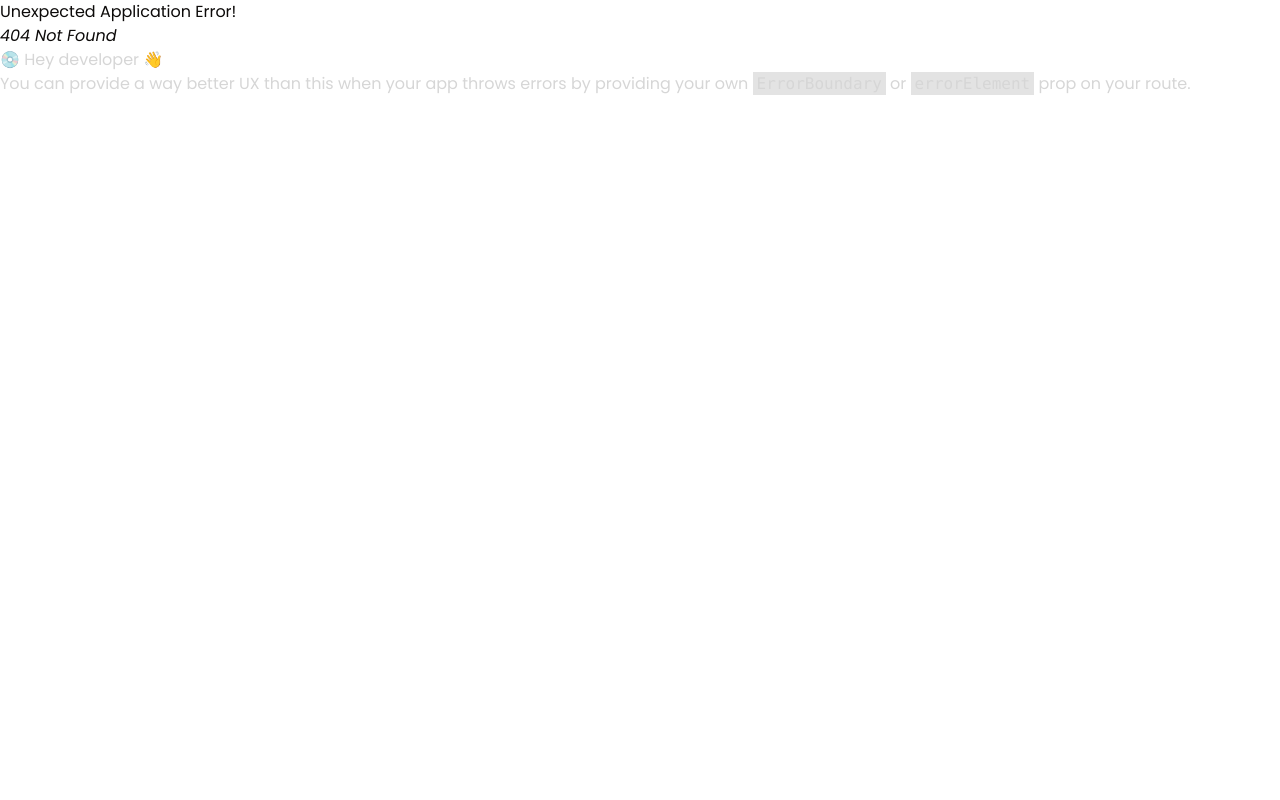
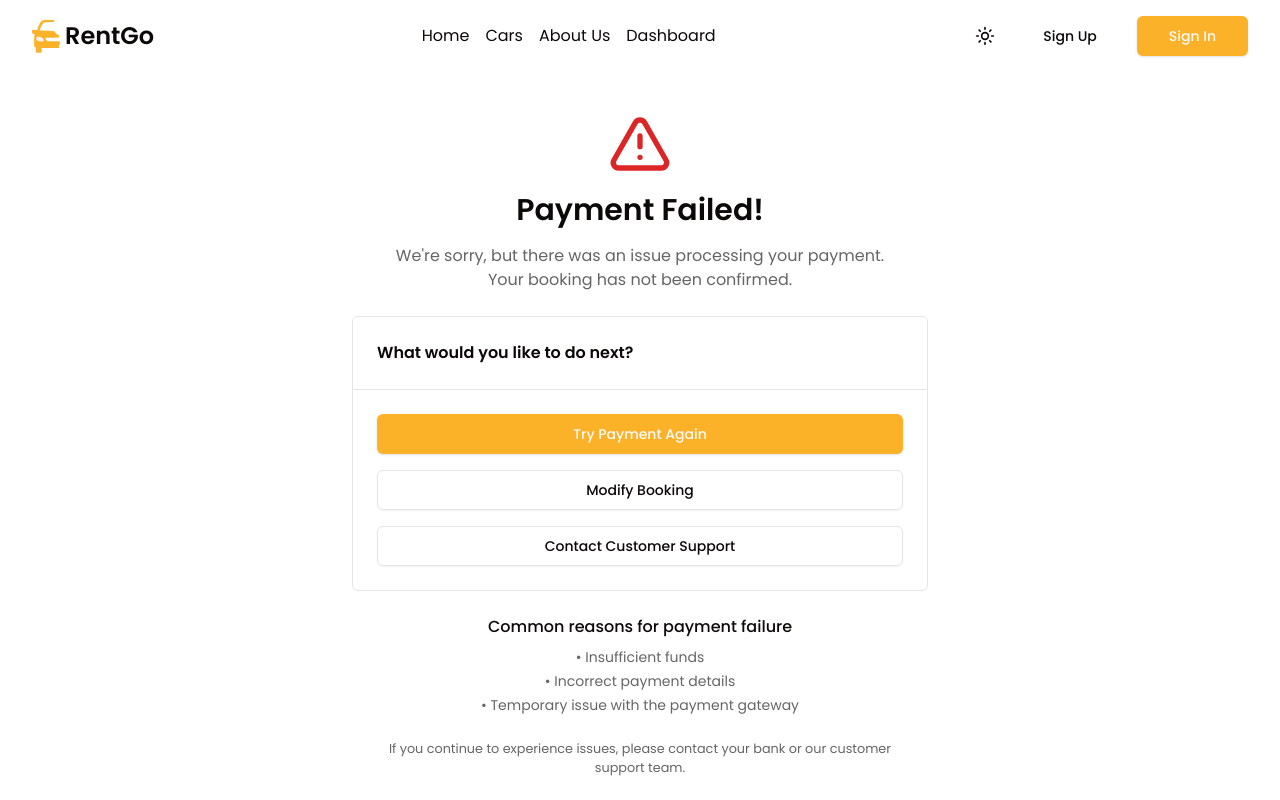
Before and after one commit to noyonalways/rentgo-web, a React (Vite) app: page /booking/payment/failed in a window 1280 px wide. Before the commit this address had no page. Shown: the top 800 px of the page. Built offline with nearby package versions, Linux system fonts and the light colour scheme.

Commit message:
feat: payment failed page added

```diff
--- a/src/pages/payment/failed/index.tsx
+++ b/src/pages/payment/failed/index.tsx
@@ -1,7 +1,67 @@
+import { Button } from "@/components/ui/button";
+import { TriangleAlert } from "lucide-react";
+import { Link } from "react-router-dom";
+
 interface IProps {}
 
 const Failed: React.FC<IProps> = () => {
-  return <div>This is Failed</div>;
+  return (
+    <section className="pt-10 pb-20">
+      <div className="container">
+        <div className="space-y-6">
+          <div className="space-y-4 text-center">
+            <TriangleAlert size={64} className="text-[#dc2626] inline-block" />
+            <h1 className="text-3xl font-semibold mt-4">Payment Failed!</h1>
+            <p className="text-[#656565] dark:text-gray-400 w-full lg:max-w-lg mx-auto">
+              We're sorry, but there was an issue processing your payment. Your
+              booking has not been confirmed.
+            </p>
+          </div>
+          <div className="w-full lg:max-w-xl mx-auto rounded-md border">
+            <h3 className="font-semibold border-b p-6">
+              What would you like to do next?
+            </h3>
+            <div className="p-6 space-y-4 flex-col flex">
+              <Link to={"/"}>
+                <Button className="w-full" size={"lg"}>
+                  Try Payment Again
+                </Button>
+              </Link>
+              <Link to={"/"}>
+                <Button className="w-full" size={"lg"} variant={"outline"}>
+                  Modify Booking
+                </Button>
+              </Link>
+              <Link to={"/"}>
+                <Button className="w-full" size={"lg"} variant={"outline"}>
+                  Contact Customer Support
+                </Button>
+              </Link>
+            </div>
+          </div>
+          <div className="space-y-2">
+            <h4 className="font-medium text-center">
+              Common reasons for payment failure
+            </h4>
+            <ul className="text-center text-sm w-full lg:max-w-sm mx-auto text-[#656565] dark:text-gray-400 space-y-1">
+              <li>&bull; Insufficient funds</li>
+              <li>&bull; Incorrect payment details</li>
+              <li>&bull; Temporary issue with the payment gateway</li>
+            </ul>
+          </div>
+          <small className="text-[#656565] dark:text-gray-400 w-full lg:max-w-lg mx-auto block text-center">
+            If you continue to experience issues, please contact your bank or
+            our customer support team.
+          </small>
+          <div className="flex justify-center">
+            <Link className="text-primary" to="/">
+              Return to Home Page
+            </Link>
+          </div>
+        </div>
+      </div>
+    </section>
+  );
 };
 
 export default Failed;
--- a/src/routes/index.tsx
+++ b/src/routes/index.tsx
@@ -1,5 +1,5 @@
 import { MainLayout } from "@/layouts";
-import { Home, PaymentSuccess, SignIn, SignUp } from "@/pages";
+import { Home, PaymentFailed, PaymentSuccess, SignIn, SignUp } from "@/pages";
 import { createBrowserRouter } from "react-router-dom";
 
 const router = createBrowserRouter([
@@ -23,6 +23,10 @@ const router = createBrowserRouter([
         path: "/booking/payment/success",
         element: <PaymentSuccess />,
       },
+      {
+        path: "/booking/payment/failed",
+        element: <PaymentFailed />,
+      },
     ],
   },
 ]);
```
